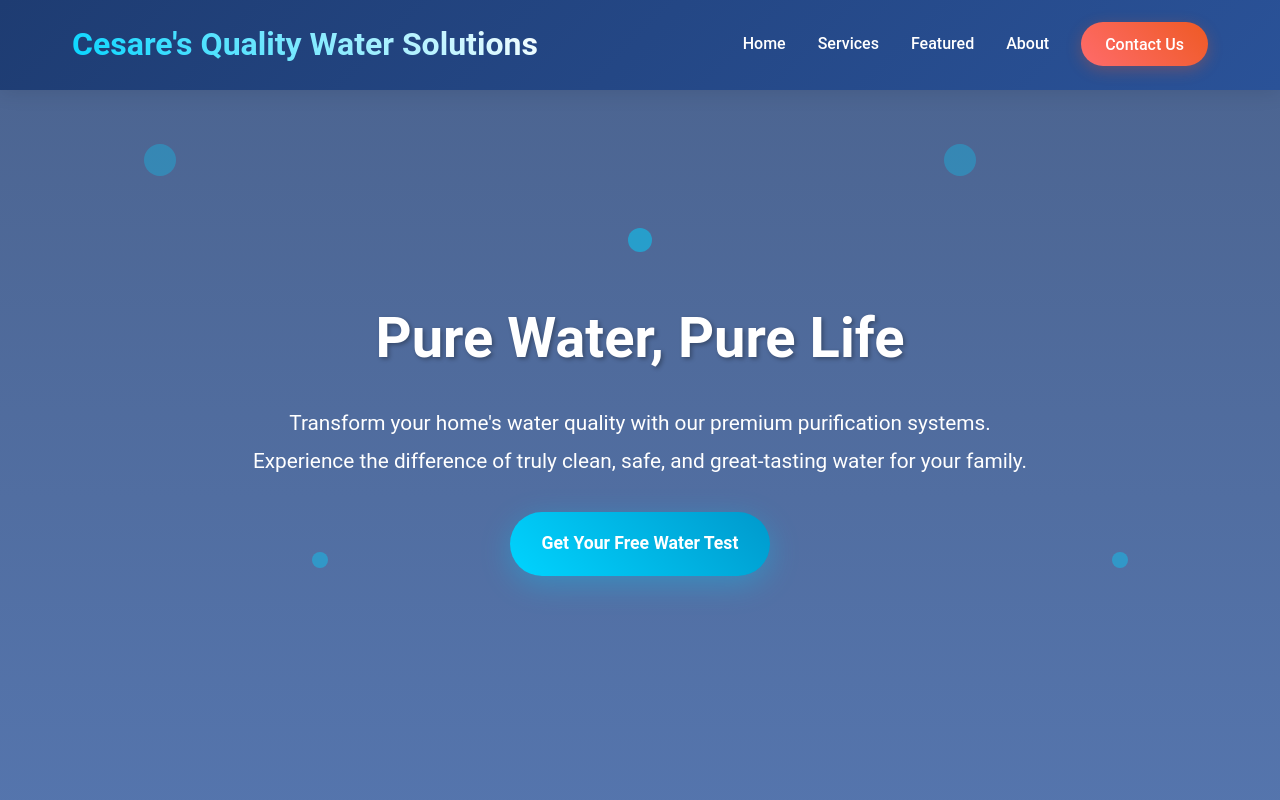
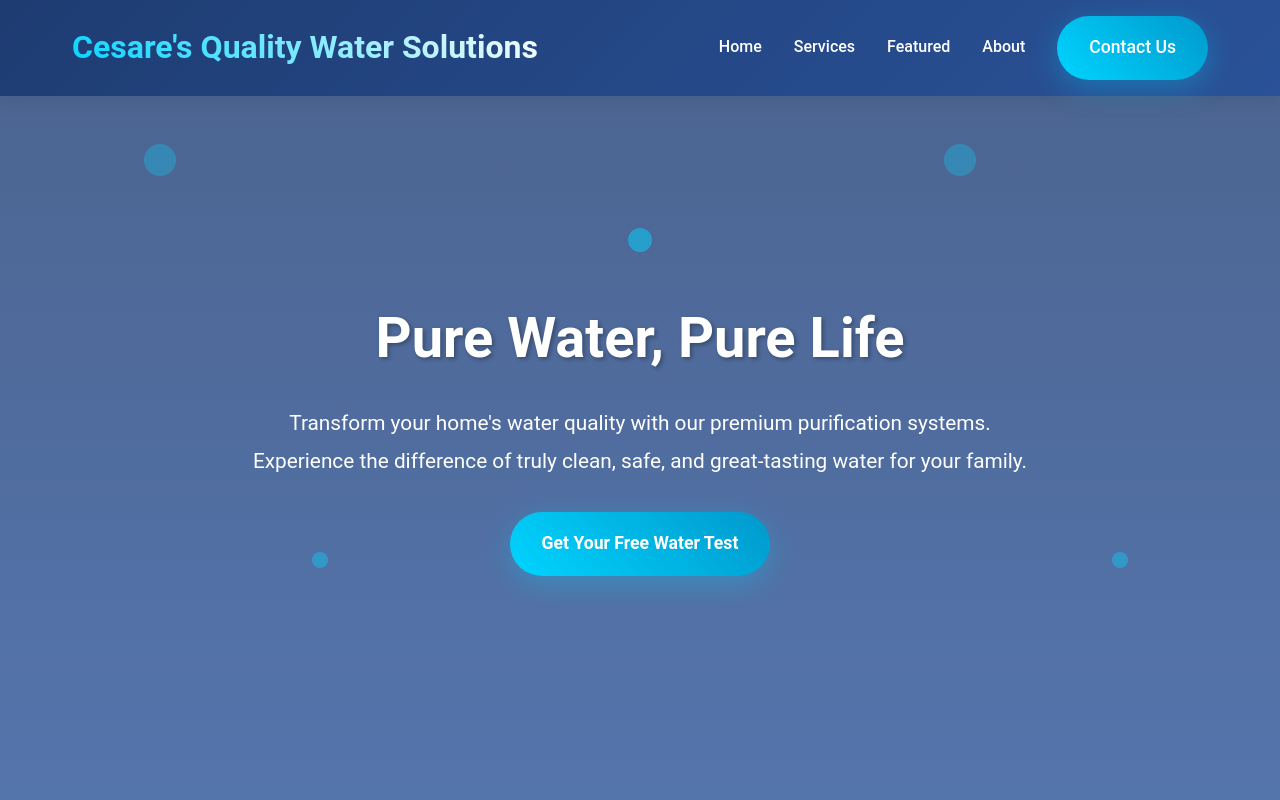
Before and after one commit to famous-jameous/famous-jameous.github.io, a plain HTML site: page index.html in a window 1280 px wide. Shown: the top 800 px of the page. Drawn offline with Linux system fonts and the light colour scheme.

Commit message:
Update index.html

```diff
--- a/index.html
+++ b/index.html
@@ -84,14 +84,17 @@
         }
 
         .contact-btn {
-            background: linear-gradient(45deg, #ff6b6b, #ee5a24);
-            color: white !important;
-            padding: 0.8rem 1.5rem;
+            display: inline-block;
+            background: linear-gradient(45deg, #00d4ff, #0099cc);
+            color: white;
+            padding: 1rem 2rem;
             border-radius: 50px;
             text-decoration: none;
             font-weight: bold;
+            font-size: 1.1rem;
             transition: all 0.3s ease;
-            box-shadow: 0 4px 15px rgba(238, 90, 36, 0.3);
+            box-shadow: 0 8px 30px rgba(0, 212, 255, 0.3);
+            animation: fadeInUp 1s ease 0.6s both;
         }
 
         .contact-btn:hover {
```
